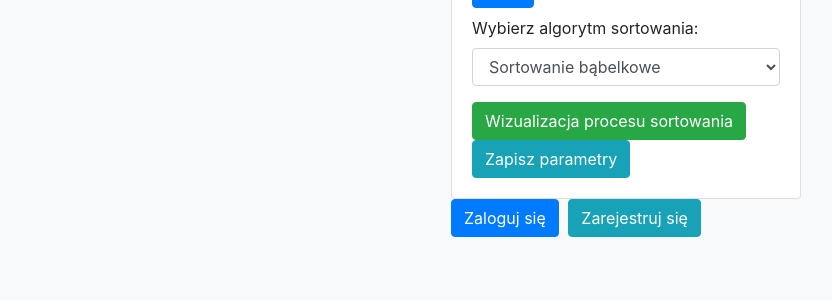
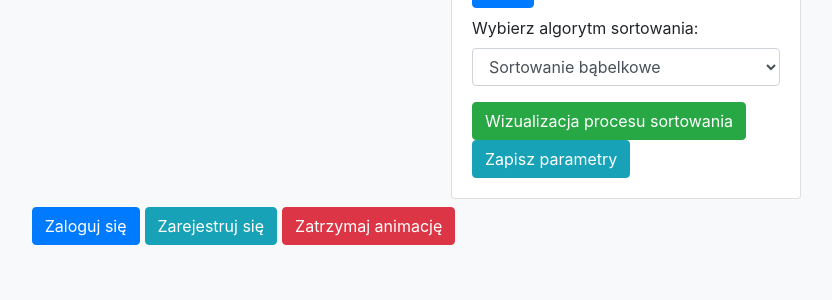
Before and after one commit to KarolKozlowski22/Internet_techniques_project, a Flask app: page /main in a window 1280 px wide. Shown: the part 303-603 px from the top of the page, without its empty margins (394-1226 px from the left). Run offline with Flask 3, Linux system fonts and the light colour scheme; some libraries are stand-ins or nearby versions.

Commit message:
Adding navbar and stopanim button

```diff
--- a/static/js/script.js
+++ b/static/js/script.js
@@ -4,6 +4,7 @@ const canvas = document.getElementById('visualizationCanvas');
 const ctx = canvas.getContext('2d');
 const canvasWidth = canvas.width;
 const canvasHeight = canvas.height;
+let animationId;
 
 function init(n=null, valueRange=null) {
     if(n==null && valueRange==null){
@@ -12,7 +13,6 @@ function init(n=null, valueRange=null) {
         const valueRangeInput = document.getElementById('valueRange');
         valueRange = parseInt(valueRangeInput.value);
     }
-
 
     array = generateRandomArray(n, valueRange);
     showBars(array);
@@ -40,6 +40,8 @@ function playNote(freq){
     node.gain.value=0.1;
     osc.connect(node);
     node.connect(audioCtx.destination);
+    animationId = requestAnimationFrame(() => animate(moves));
+
 }
 
 function visualizeBubbleSort(copy){
@@ -235,3 +237,7 @@ function saveChoice() {
         dynamicParamsForm.appendChild(dynamicForm);
     }
 }
+
+function stopAnimation(){
+    location.reload();
+}
--- a/templates/index.html
+++ b/templates/index.html
@@ -39,13 +39,26 @@
                             <button type="button" class="btn btn-info" onclick="saveParameters()">Zapisz parametry</button>
                         </form>
                     </div>
-
                 </div>
-                <button type="button" class="btn btn-primary" onclick="redirectToLogin()">Zaloguj się</button>
-                <button type="button" class="btn btn-info" onclick="redirectToRegister()">Zarejestruj się</button>
             </div>
         </div>
     </div>
+
+    <nav class="navbar navbar-expand-lg navbar-light bg-light">
+        <div class="collapse navbar-collapse" id="navbarNav">
+            <ul class="navbar-nav ml-auto">
+                <li class="nav-item">
+                    <button type="button" class="btn btn-primary" onclick="redirectToLogin()">Zaloguj się</button>
+                </li>
+                <li class="nav-item">
+                    <button type="button" class="btn btn-info" onclick="redirectToRegister()">Zarejestruj się</button>
+                </li>
+                <li class="nav-item">
+                    <button type="button" class="btn btn-danger mt-0" onclick="stopAnimation()">Zatrzymaj animację</button>
+                </li>
+            </ul>
+        </div>
+    </nav>
 
     <script src="../static/js/script.js"></script>
     <script src="https://code.jquery.com/jquery-3.3.1.slim.min.js"></script>
```
Also changed, not shown: templates/logged.html (+13 -1 lines).
